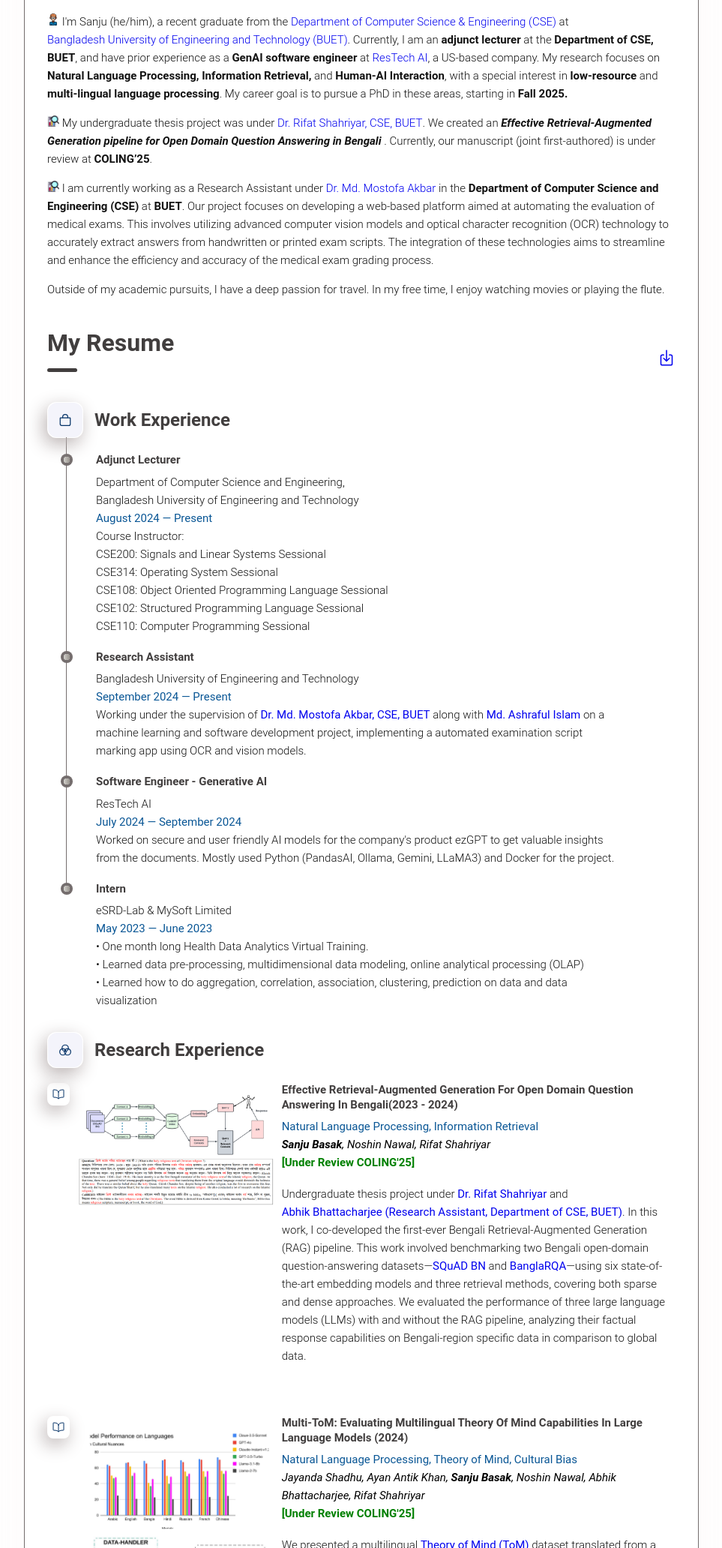
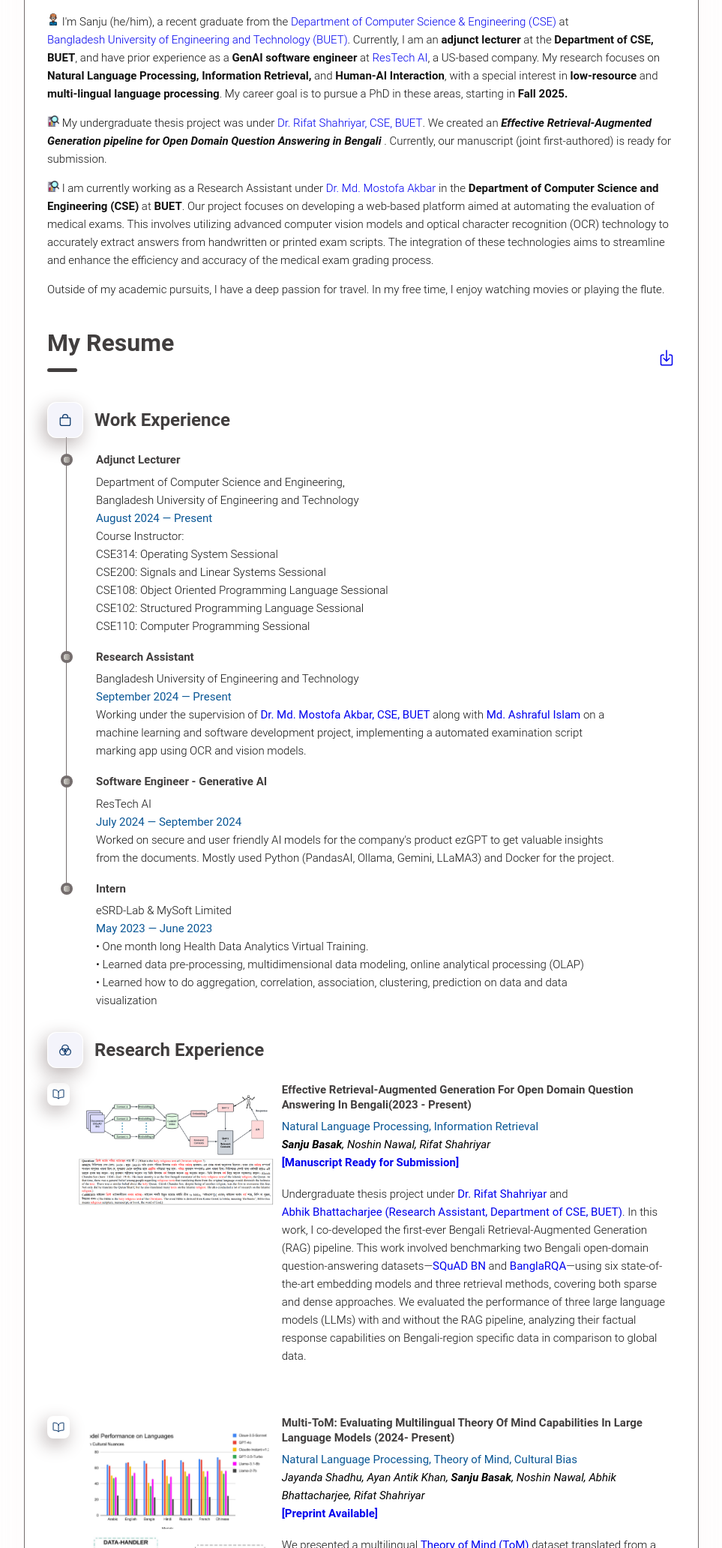
Before and after one commit to Sanju-Basak/sanju-basak.github.io, a plain HTML site: page index.html in a window 1280 px wide. Shown: the part 736-2800 px from the top of the page at 75% size, without its empty margins (158-1121 px from the left). Drawn offline with nearby package versions, Linux system fonts and the light colour scheme.

Commit message:
Updated Paper info

```diff
--- a/index.html
+++ b/index.html
@@ -225,7 +225,7 @@
               I'm Sanju (he/him), a recent graduate from the <span class="no-wrap"><a href="https://cse.buet.ac.bd">Department of Computer Science & Engineering (CSE)</a></span> at <span class="no-wrap"><a href="https://www.buet.ac.bd/web/">Bangladesh University of Engineering and Technology (BUET)</a></span>. Currently, I am an <b>adjunct lecturer</b> at the <b>Department of CSE, BUET</b>, and have prior experience as a <b>GenAI software engineer</b> at <span class="no-wrap"><a href="https://www.restechai.com/">ResTech AI</a></span>, a US-based company. My research focuses on <b>Natural Language Processing, Information Retrieval,</b> and <b>Human-AI Interaction</b>, with a special interest in <b>low-resource</b> and <b>multi-lingual language processing</b>. My career goal is to pursue a PhD in these areas, starting in <b>Fall 2025.</b></p>
             <!-- <p><span class="no-wrap"><img src="assets/images/research.png" width="16px" height="auto"></span> Currently I’m working with <span class="no-wrap"><a href='https://praneeth.mit.edu/'>Dr. Praneeth Vepakomma (MIT)</a></span> on implementing the concept of <i>layer parallelization of the training process of deep learning models</i>, something that could highly impact the field of <span class="no-wrap"><a href="https://en.wikipedia.org/wiki/Federated_learning">Federated Learning</a></span>. I’ve also previously worked on independent research projects in this area, particularly one where I implemented a secure-sum <span class="no-wrap"><a href="https://github.com/Mushtari-Sadia/Privacy-Preserving-ML-with-Secure-Sum-Protocol">gradient descent protocol</a></span> for Federated Learning using Docker. </p> -->
 
-            <p><span class="no-wrap"><img src="assets/images/research.png" width="16px" height="auto"></span> My undergraduate thesis project was under <span class="no-wrap"><a href="https://scholar.google.com/citations?user=p-w4hOUAAAAJ&hl=en&oi=ao">Dr. Rifat Shahriyar, CSE, BUET</a></span>. We created an <b><i>Effective Retrieval-Augmented Generation pipeline for Open Domain Question Answering in Bengali</i></b> . Currently, our manuscript (joint first-authored) is under review at <b>COLING’25</b>. </p>
+            <p><span class="no-wrap"><img src="assets/images/research.png" width="16px" height="auto"></span> My undergraduate thesis project was under <span class="no-wrap"><a href="https://scholar.google.com/citations?user=p-w4hOUAAAAJ&hl=en&oi=ao">Dr. Rifat Shahriyar, CSE, BUET</a></span>. We created an <b><i>Effective Retrieval-Augmented Generation pipeline for Open Domain Question Answering in Bengali</i></b> . Currently, our manuscript (joint first-authored) is ready for submission. </p>
 
             <p><span class="no-wrap"><img src="assets/images/research.png" width="16px" height="auto"></span> I am currently working as a Research Assistant under <span class="no-wrap"><a href="https://scholar.google.com/citations?user=MGijYYAAAAAJ&hl=en&oi=ao">Dr. Md. Mostofa Akbar</a></span> in the <b>Department of Computer Science and Engineering (CSE)</b> at <b>BUET</b>. Our project focuses on developing a web-based platform aimed at automating the evaluation of medical exams. This involves utilizing advanced computer vision models and optical character recognition (OCR) technology to accurately extract answers from handwritten or printed exam scripts. The integration of these technologies aims to streamline and enhance the efficiency and accuracy of the medical exam grading process. </p>
             <!-- <p><span class="no-wrap"><img src="assets/images/teacher.png" width="16px" height="auto"></span>Apart from my research, I am also fortunate enough to contribute to the academic community through teaching. I’m currently the instructor of undergraduate-level courses on Data Structures and Algorithms, Embedded Systems and Interfacing etc.</p> -->
@@ -269,8 +269,8 @@
                 <span>August 2024 — Present</span>
 
                 <p class="timeline-text">Course Instructor:</p>
+                <p class="timeline-text">CSE314: Operating System Sessional</p>
                 <p class="timeline-text">CSE200: Signals and Linear Systems Sessional</p>
-                <p class="timeline-text">CSE314: Operating System Sessional</p>
                 <p class="timeline-text">CSE108: Object Oriented Programming Language Sessional</p>
                 <p class="timeline-text">CSE102: Structured Programming Language Sessional</p>
                 <p class="timeline-text">CSE110: Computer Programming Sessional</p>
@@ -345,11 +345,11 @@
                 <ion-icon name="book-outline"></ion-icon>
               </div>
               <div class="right-item"><h4 class="h4 timeline-item-title">Effective Retrieval-Augmented Generation for Open Domain Question Answering
-                in Bengali(2023 - 2024)</h4>
+                in Bengali(2023 - Present)</h4>
                 <span>Natural Language Processing, Information Retrieval</span>
                 <span style="color: black;"><i><b>Sanju Basak</b>, Noshin Nawal, Rifat Shahriyar</i></span>
                 <p class="timeline-text" style="white-space: nowrap;"></p>
-                  <span style="color: green; display: inline;"><b>[Under Review COLING'25]   </b></span>
+                  <span style="color: green; display: inline;"><a href="https://drive.google.com/file/d/1s7ZTEs_cUvsxLmprx-WnLiZpQTfL7dZU/view?usp=sharing"><b>[Manuscript Ready for Submission]</b></a></span>
                 </p>
                 <br/>
                 <p class="timeline-text">Undergraduate thesis project under <span class="no-wrap"><a href="https://scholar.google.com/citations?user=p-w4hOUAAAAJ&hl=en&oi=ao">Dr. Rifat Shahriyar</a></span> and <span class="no-wrap"><a href="https://scholar.google.com/citations?user=J3ScR4cAAAAJ&hl=en&oi=ao">Abhik Bhattacharjee (Research Assistant, Department of CSE, BUET)</a></span>. In this work, I co-developed the first-ever Bengali Retrieval-Augmented Generation (RAG) pipeline. This work involved benchmarking two Bengali open-domain question-answering datasets—<span class="no-wrap"><a href="https://huggingface.co/datasets/csebuetnlp/squad_bn">SQuAD BN</a></span> and <span class="no-wrap"><a href="https://huggingface.co/datasets/sartajekram/BanglaRQA">BanglaRQA</a></span>—using six state-of-the-art embedding models and three retrieval methods, covering both sparse and dense approaches. We evaluated the performance of three large language models (LLMs) with and without the RAG pipeline, analyzing their factual response capabilities on Bengali-region specific data in comparison to global data.</p>
@@ -367,11 +367,11 @@
                 <ion-icon name="book-outline"></ion-icon>
               </div>
               <div class="right-item"><h4 class="h4 timeline-item-title">Multi-ToM: Evaluating Multilingual Theory of Mind Capabilities in Large Language
-                Models (2024)</h4>
+                Models (2024- Present)</h4>
                 <span>Natural Language Processing, Theory of Mind, Cultural Bias</span>
                 <span style="color: black;"><i>Jayanda Shadhu, Ayan Antik Khan, <b>Sanju Basak</b>, Noshin Nawal, Abhik Bhattacharjee, Rifat Shahriyar</i></span>
                 <p class="timeline-text" style="white-space: nowrap;">
-                  <span style="color: green; display: inline;"><b>[Under Review COLING'25]   </b></span>
+                  <span style="color: green; display: inline;"><a href="https://arxiv.org/abs/2411.15999"><b>[Preprint Available]   </b></a></span>
 
                 </p>
                 <br/>
@@ -383,16 +383,19 @@
                     <a href="https://www.hackerearth.com/challenges/hackathon/microsoft-virtual-hackathon-2022/">[competition link]</a>
                   </figcaption> -->
                 </figure></div>
+
             </li>
             <li class="achievements-flex">
               <div class="icon-box-achievements">
                 <ion-icon name="book-outline"></ion-icon>
               </div>
-              <div class="right-item"><h4 class="h4 timeline-item-title">Exploring Post-Mortem Neural Signal Processing: Uncovering Computational Potentials in Deceased Animal Brains (2021)</h4>
+              <div class="right-item"><h4 class="h4 timeline-item-title">Reviving Inert Brains: Investigating Signal Processing and Memory Potential
+
+                in Detached Goat Brains (2021-Present)</h4>
                 <span>Computational Neuroscience</span>
                 <span style="color: black;"><i>Farbin Fayza, Aaiyeesha Mostak, Mashiyat Mahjabin Prapty, Md Toki Tahmid, Md. Asif Haider, <b>Sanju Basak</b>, Md. Mehrab Haque, Anup Bhowmik, K. M. Asifur Rahman, Azizur Rahman Anik, Nafis Karim, A. B. M. Alim Al Islam</i></span>
                 <p class="timeline-text" style="white-space: nowrap;">
-                  <span style="color: green; display: inline;"><b>[Under Review CHI'25]   </b></span>
+                  <span style="color: green; display: inline;"><a href="https://drive.google.com/file/d/1-nQqEDB8rRKmpuJ7pDywqSLUNDCVnU9r/view?usp=sharing"><b>[Manuscript Ready for Submission]   </b></a></span>
                   <span style="color: red; display: inline;"><b><i>(Best Student Poster @ NSysS '21)</i></b></span>
                 </p>
 
@@ -499,7 +502,7 @@
                     <td>CSE405- Computer Security</td>
                   </tr>
                   <tr>
-                    <td>CSE305- Computer Architecture</td>
+                    <td>CSE317- Artificial Intelligence</td>
                     <td>CSE309- Compiler Design</td>
                   </tr>
                   <tr>
```
Also changed, not shown: 1 other file.
